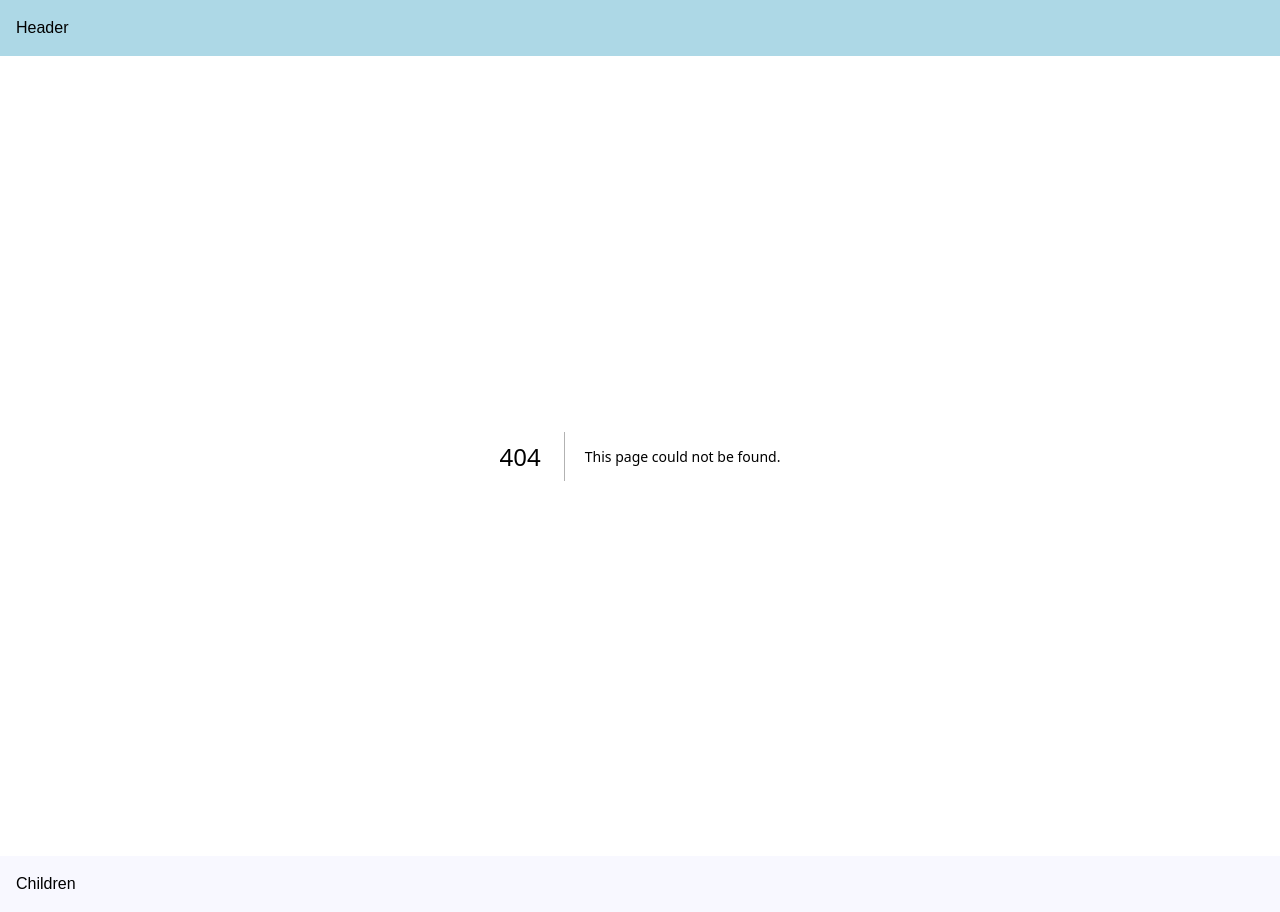
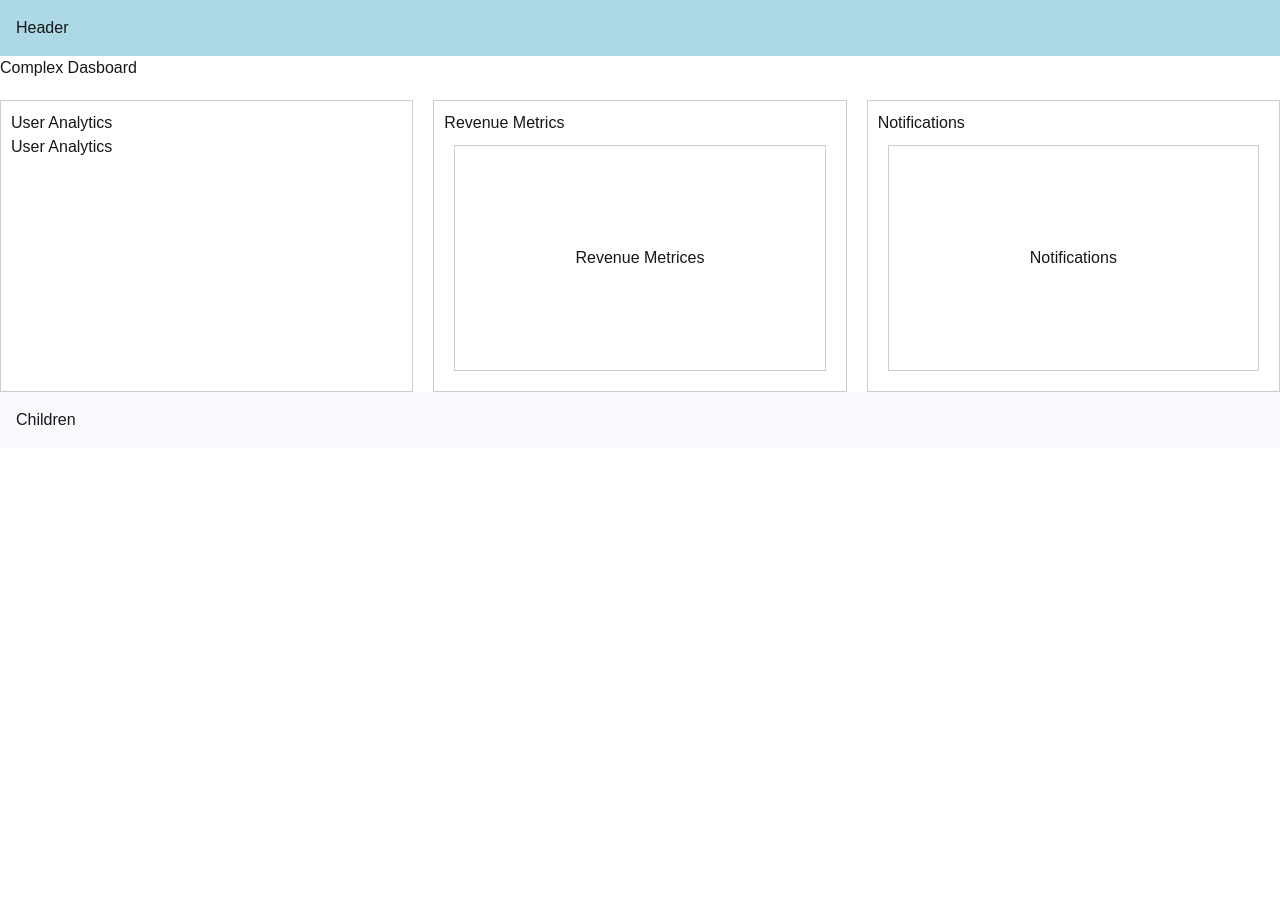
Before and after one commit to harshpratik2411/nextjs, a Next.js app: page /complex-dashboard in a window 1280 px wide. Before the commit this address had no page. After the commit the page ends 800 px from the top, so only its background shows below. Built offline with nearby package versions, Linux system fonts and the light colour scheme.

Commit message:
complex dashboard created

```diff
--- /dev/null
+++ b/src/app/blog/loading.tsx
@@ -0,0 +1,3 @@
+ export default function Loading() {
+    return <h1>Loading</h1>
+ }
--- /dev/null
+++ b/src/app/complex-dashboard/@notifications/page.tsx
@@ -0,0 +1,7 @@
+import Card from "@/components/card"
+
+  export default function Notifications(){
+    return    (
+         <Card>Notifications</Card>
+    )
+}
--- /dev/null
+++ b/src/app/complex-dashboard/@revenue/page.tsx
@@ -0,0 +1,6 @@
+ import Card from "@/components/card"
+  export default function RevenueMetrics(){
+    return    (
+         <Card>Revenue Metrices</Card>
+    )
+}
--- /dev/null
+++ b/src/app/complex-dashboard/@users/page.tsx
@@ -0,0 +1,6 @@
+import Card from "@/components/card"
+  export default function UserAnaltyics(){
+    return    (
+         <h1>User Analytics</h1>
+    )
+}
--- /dev/null
+++ b/src/app/complex-dashboard/layout.tsx
@@ -0,0 +1,37 @@
+// import UserAnalytics from "@/components/UserAnalytics";
+// import RevenueMetrics from "@/components/RevenueMetrics";
+// import Notifications from "@/components/Notifications";
+
+export default function DashboardLayout({
+    children,
+    users,
+    revenue,
+    notifications,
+}: {
+    children: React.ReactNode;
+    users: React.ReactNode;
+    revenue: React.ReactNode;
+    notifications: React.ReactNode;
+}) {
+    return (
+
+        <div>
+            {children}
+            <div style={{ display: 'flex', gap: '20px', marginTop: '20px' }}>
+                <div style={{ flex: 1, border: '1px solid #ccc', padding: '10px' }}>
+                    <h2>User Analytics</h2>
+                    {users}
+                </div>
+                <div style={{ flex: 1, border: '1px solid #ccc', padding: '10px' }}>
+                    <h2>Revenue Metrics</h2>
+                    {revenue}
+                </div>
+                <div style={{ flex: 1, border: '1px solid #ccc', padding: '10px' }}>
+                    <h2>Notifications</h2>
+                    {notifications}
+                </div>
+
+        </div>
+        </div>
+    );
+}
--- /dev/null
+++ b/src/app/complex-dashboard/page.tsx
@@ -0,0 +1,5 @@
+export default function ComplexDashboardPage (){
+    return (
+     <h1>Complex Dasboard</h1>
+    )
+}
--- /dev/null
+++ b/src/components/card.tsx
@@ -0,0 +1,13 @@
+const Card = ({children}: {children: React.ReactNode}) => {
+    const cardStyle = {
+     padding: "100px" ,
+        border: "1px solid #ccc",
+        margin: "10px",
+        boxshadow: "2px 2px 12px rgba(0,0,0,0.1)",
+        display:"flex",
+        justifyContent:"center",
+        alignItems:"center",
+    }
+    return <div style={cardStyle}>{children}</div>;
+}
+export default Card;
```
